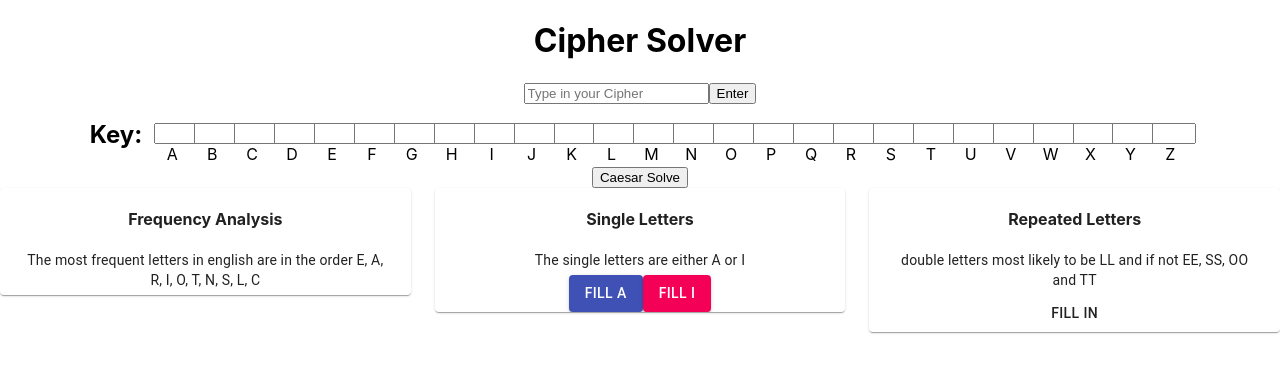
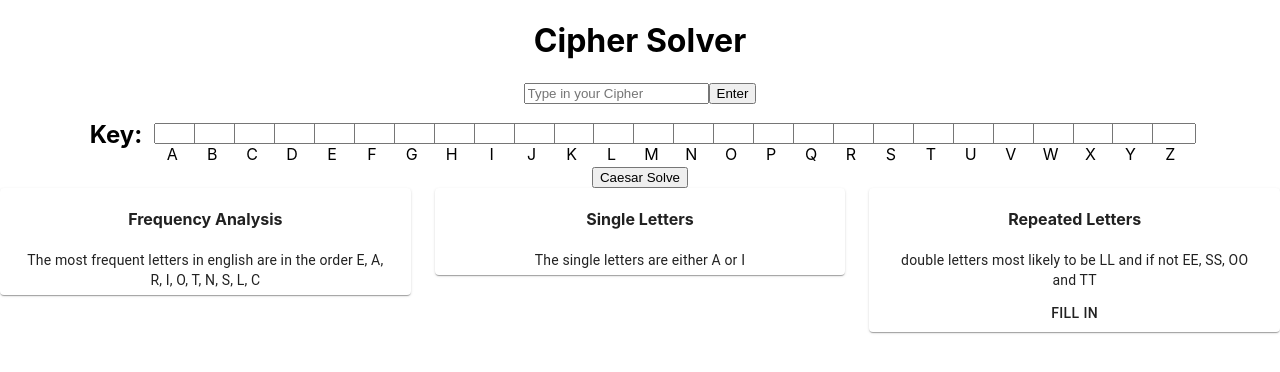
Before and after one commit to andyescapes/cipher-solver, a React (Create React App) app: page / in a window 1280 px wide. Shown: the top 372 px of the page. Built offline with nearby package versions, Linux system fonts and the light colour scheme.

Commit message:
reset point

```diff
--- a/src/App.js
+++ b/src/App.js
@@ -129,12 +129,6 @@ function App() {
               <Typography variant="body2" gutterBottom>
                 The single letters are either A or I
               </Typography>
-              <Button variant="contained" color="primary">
-                Fill A
-              </Button>
-              <Button variant="contained" color="secondary">
-                Fill I
-              </Button>
             </Container>
           </Card>
         </Grid>
--- a/src/components/KeyInput.js
+++ b/src/components/KeyInput.js
@@ -31,7 +31,11 @@ function KeyInput(props) {
       //console.log(letters[i].lastChild.innerText,props.letter.toLowerCase() )
       if (letters[i].lastChild.innerText == props.letter.toLowerCase()) {
         const val = document.getElementById(props.letter).value;
-        if (val && val.length === 1) letters[i].firstChild.innerText = val;
+        if (val) {
+          letters[i].firstChild.innerText = val;
+        } else {
+          letters[i].firstChild.innerText = "_";
+        }
       }
     }
   };
```
